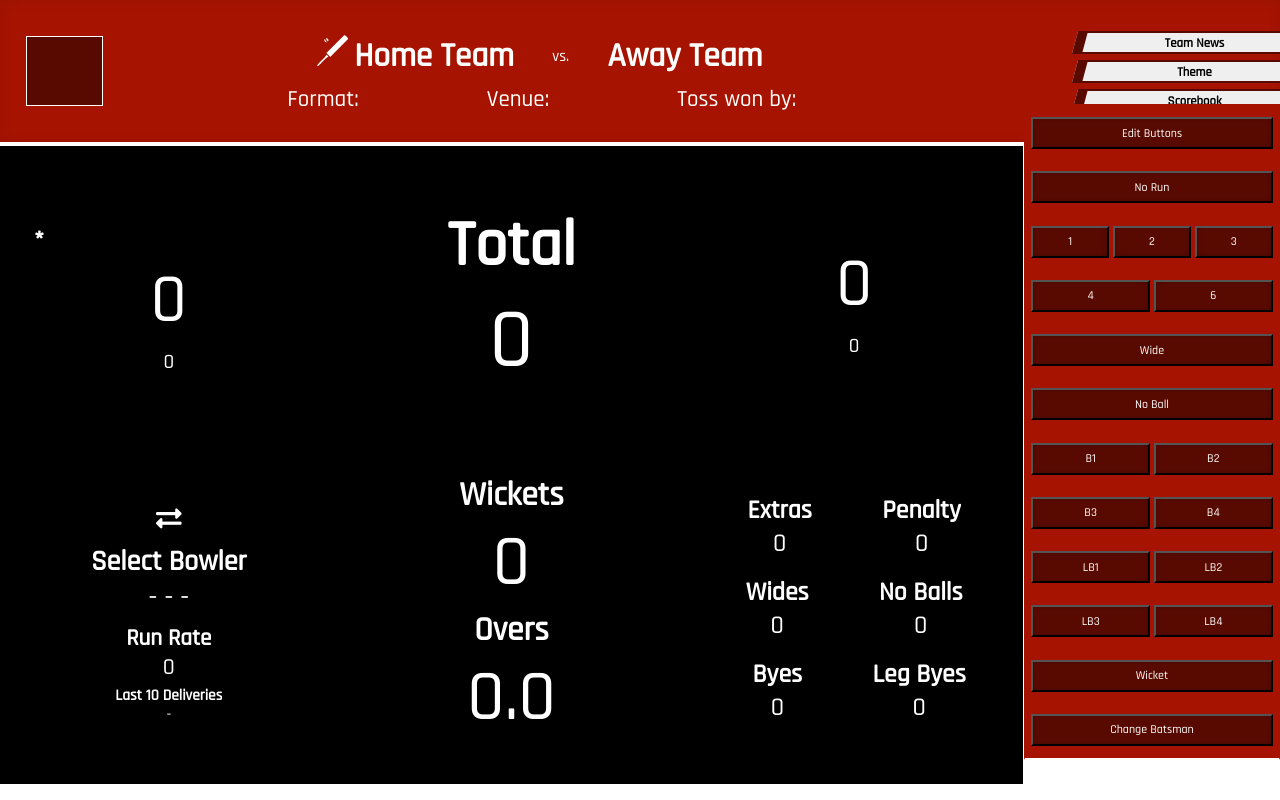
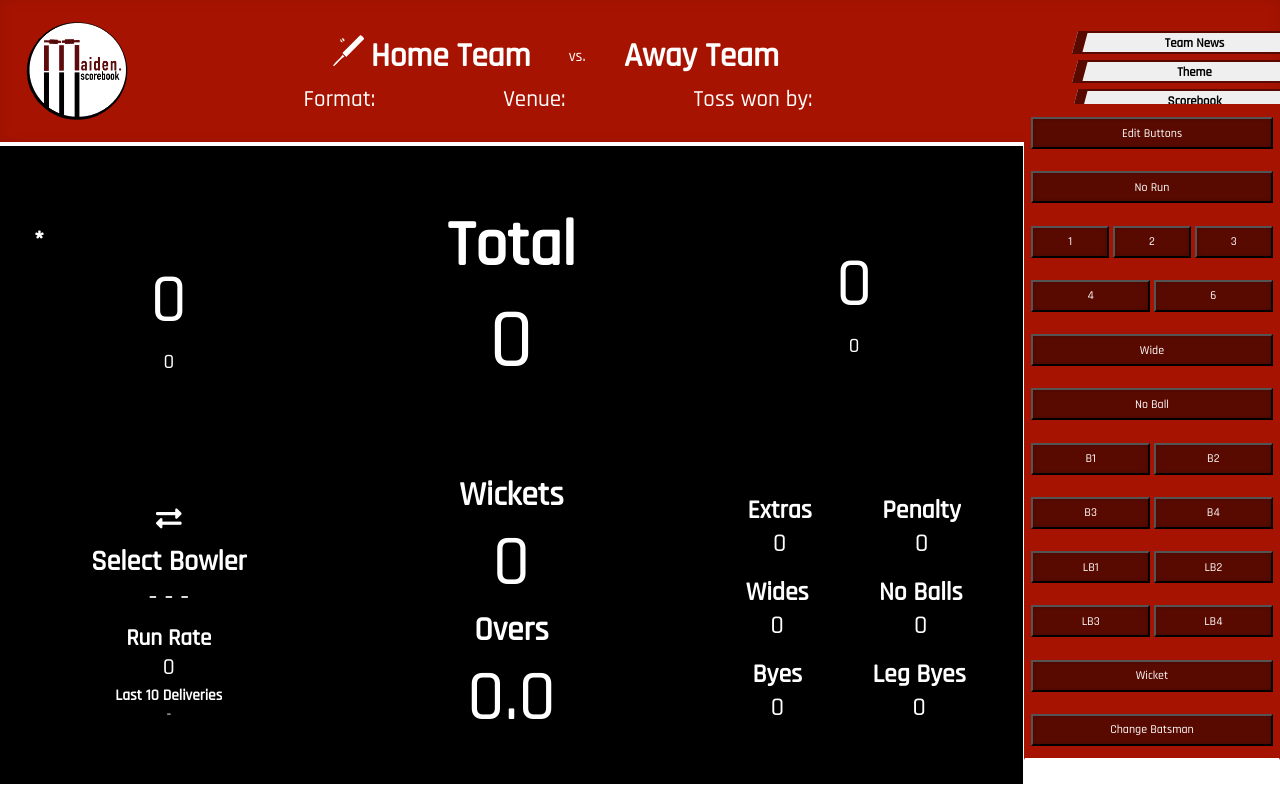
Before and after one commit to davidhill94/Maiden-Scorebook, a React (Create React App) app: page / in a window 1280 px wide. Shown: the top 800 px of the page. Built offline with nearby package versions, Linux system fonts and the light colour scheme.

Commit message:
Add Logo

```diff
--- a/public/index.html
+++ b/public/index.html
@@ -26,7 +26,7 @@
       work correctly both with client-side routing and a non-root public URL.
       Learn how to configure a non-root public URL by running `npm run build`.
     -->
-    <title>React App</title>
+    <title>Maiden Scorebook</title>
   </head>
   <body>
     <noscript>You need to enable JavaScript to run this app.</noscript>
--- a/src/components/Header.css
+++ b/src/components/Header.css
@@ -13,14 +13,7 @@
 .logo {
     display: flex;
     flex-direction: column;
-    width: 7%;
-}
-
-.logo p {
-    height: 70px;
-    width: 90%;
-    background-color: var(--button);
-    border: 1px solid var(--button-font);
+    width: 8vw;
 }
 
 .theme-mobile {
--- a/src/components/Header.js
+++ b/src/components/Header.js
@@ -47,7 +47,7 @@ class Header extends Component {
         <div className="header-container">
             {/* Logo container */}
             <div className="logo">
-                <p></p>
+                <img src="/Images/maiden-scorebook-logo.png" alt="logo"></img>
             </div>
             {/* Theme button for mobile */}
             <div className="theme-mobile">
```
Also changed, not shown: public/Images/maiden-scorebook-logo.png (added), 1 other file (tests, documents, lock files or other folders).
